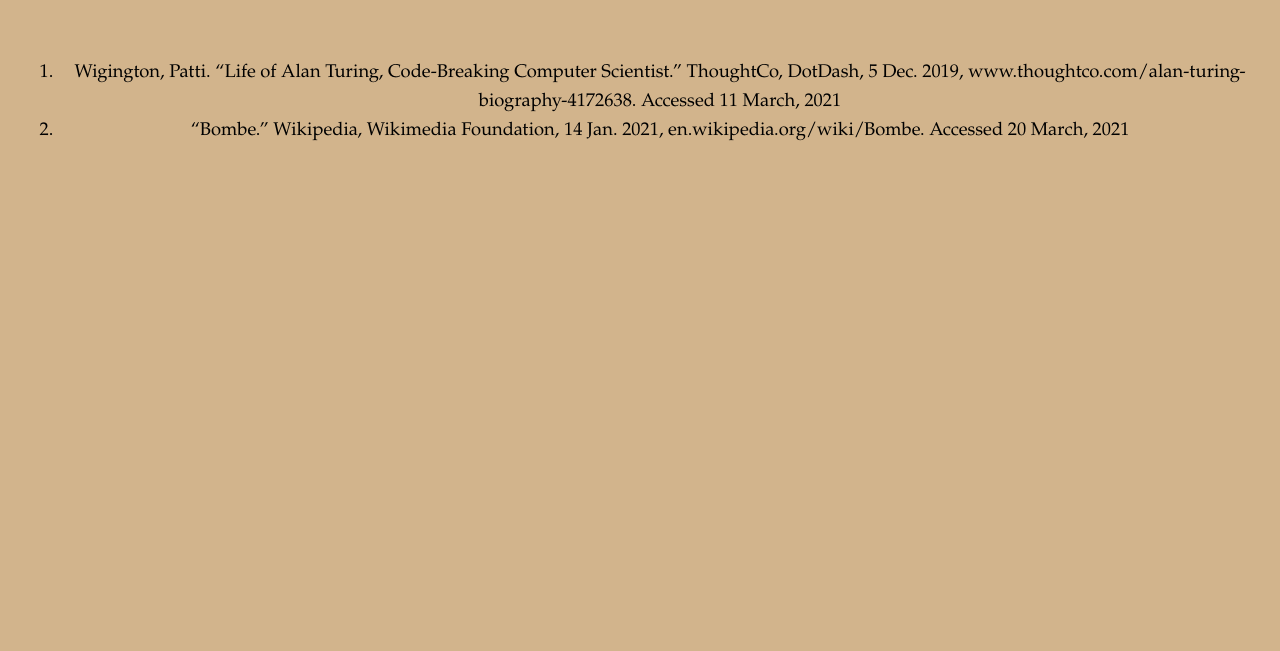
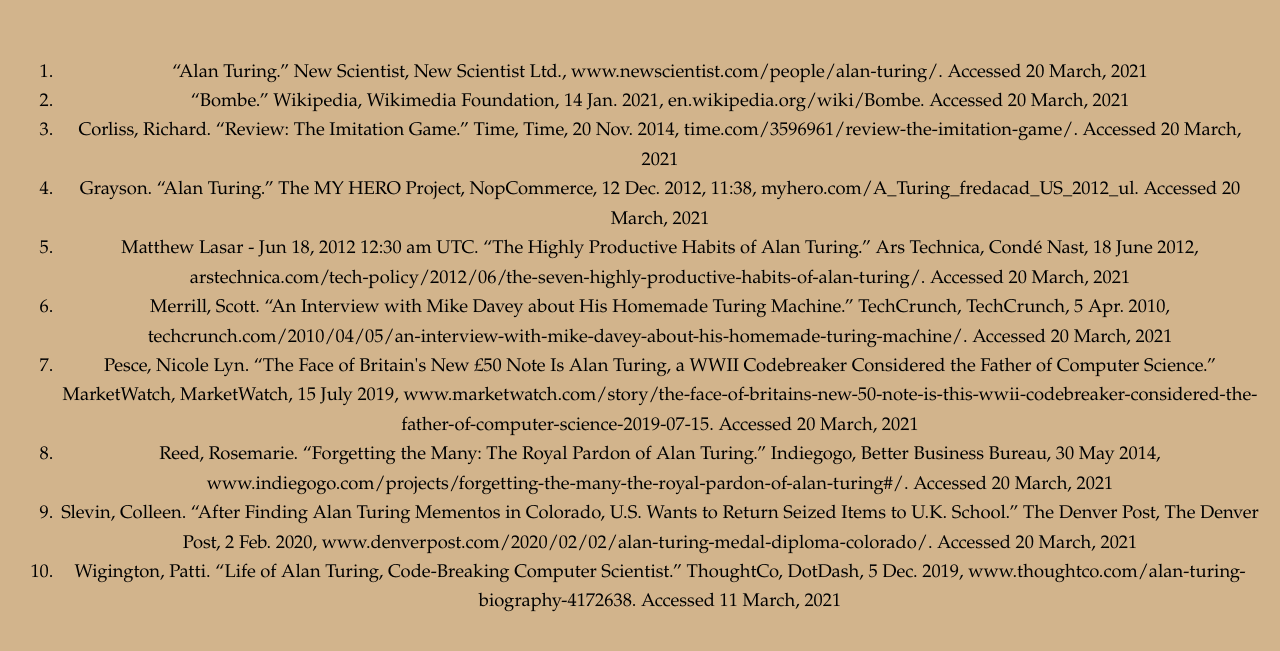
Before and after one commit to Alvin-Ding11/Assignment-2-Alan-Turing-Website-, a plain HTML site: page Bibliography.html in a window 1280 px wide. Shown: the part 567-1218 px from the top of the page. Before the commit the page ends 800 px from the top, so only its background shows below. Drawn offline with Linux system fonts and the light colour scheme.

Commit message:
final copy

```diff
--- a/Bibliography.html
+++ b/Bibliography.html
@@ -25,8 +25,16 @@
     <h2 style="text-align:center" class="headersv2">Image Sources</h2>
     <div class="list">
       <ol>
+        <li>“Alan Turing.” New Scientist, New Scientist Ltd., www.newscientist.com/people/alan-turing/. Accessed 20 March, 2021</li>
+        <li>“Bombe.” Wikipedia, Wikimedia Foundation, 14 Jan. 2021, en.wikipedia.org/wiki/Bombe. Accessed 20 March, 2021</li>
+        <li>Corliss, Richard. “Review: The Imitation Game.” Time, Time, 20 Nov. 2014, time.com/3596961/review-the-imitation-game/. Accessed 20 March, 2021</li>
+        <li>Grayson. “Alan Turing.” The MY HERO Project, NopCommerce, 12 Dec. 2012, 11:38, myhero.com/A_Turing_fredacad_US_2012_ul. Accessed 20 March, 2021 </li>
+        <li>Matthew Lasar    -  Jun 18, 2012 12:30 am UTC. “The Highly Productive Habits of Alan Turing.” Ars Technica, Condé Nast, 18 June 2012, arstechnica.com/tech-policy/2012/06/the-seven-highly-productive-habits-of-alan-turing/. Accessed 20 March, 2021</li>
+        <li>Merrill, Scott. “An Interview with Mike Davey about His Homemade Turing Machine.” TechCrunch, TechCrunch, 5 Apr. 2010, techcrunch.com/2010/04/05/an-interview-with-mike-davey-about-his-homemade-turing-machine/. Accessed 20 March, 2021</li>
+        <li>Pesce, Nicole Lyn. “The Face of Britain's New £50 Note Is Alan Turing, a WWII Codebreaker Considered the Father of Computer Science.” MarketWatch, MarketWatch, 15 July 2019, www.marketwatch.com/story/the-face-of-britains-new-50-note-is-this-wwii-codebreaker-considered-the-father-of-computer-science-2019-07-15. Accessed 20 March, 2021</li>
+        <li>Reed, Rosemarie. “Forgetting the Many: The Royal Pardon of Alan Turing.” Indiegogo, Better Business Bureau, 30 May 2014, www.indiegogo.com/projects/forgetting-the-many-the-royal-pardon-of-alan-turing#/. Accessed 20 March, 2021</li>
+        <li>Slevin, Colleen. “After Finding Alan Turing Mementos in Colorado, U.S. Wants to Return Seized Items to U.K. School.” The Denver Post, The Denver Post, 2 Feb. 2020, www.denverpost.com/2020/02/02/alan-turing-medal-diploma-colorado/. Accessed 20 March, 2021 </li>
         <li>Wigington, Patti. “Life of Alan Turing, Code-Breaking Computer Scientist.” ThoughtCo, DotDash, 5 Dec. 2019, www.thoughtco.com/alan-turing-biography-4172638. Accessed 11 March, 2021</li>
-        <li>“Bombe.” Wikipedia, Wikimedia Foundation, 14 Jan. 2021, en.wikipedia.org/wiki/Bombe. Accessed 20 March, 2021</li>
       </ol>
     </div>
     <script src="script.js"></script>
```
